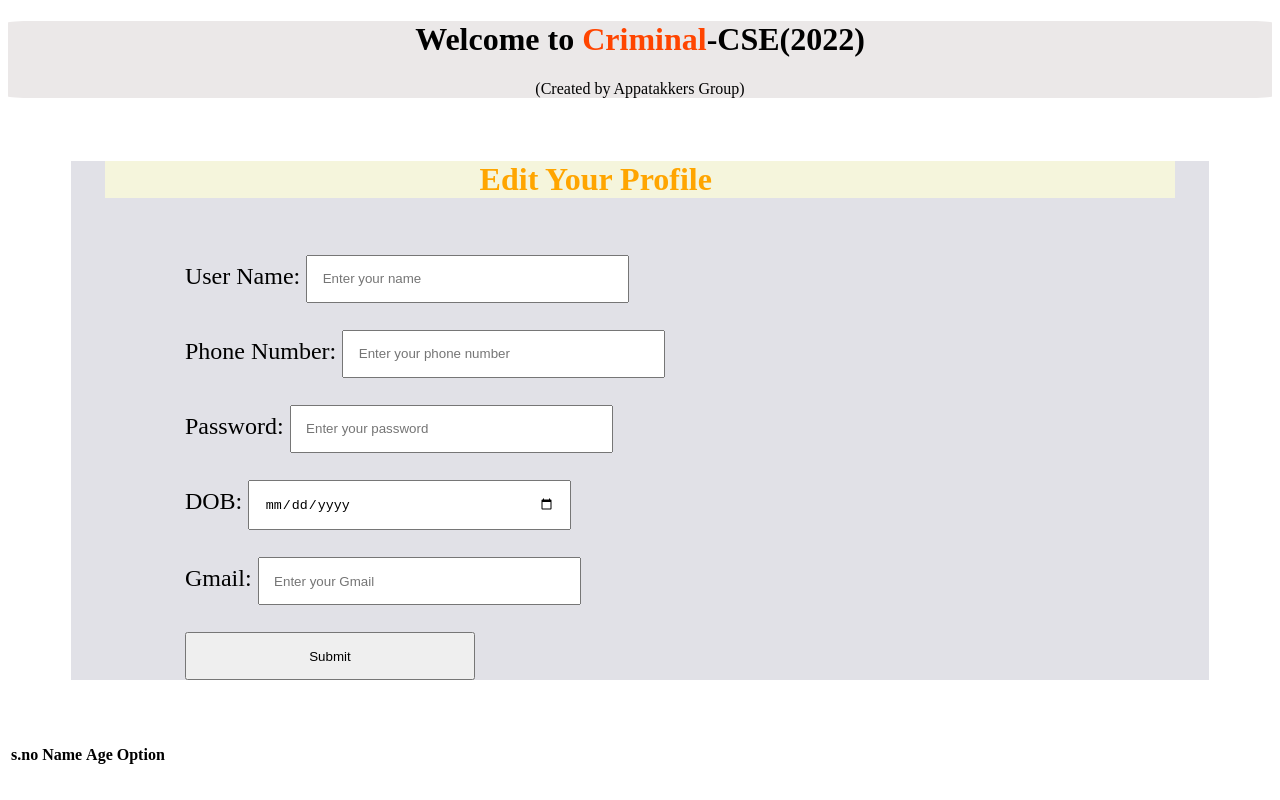
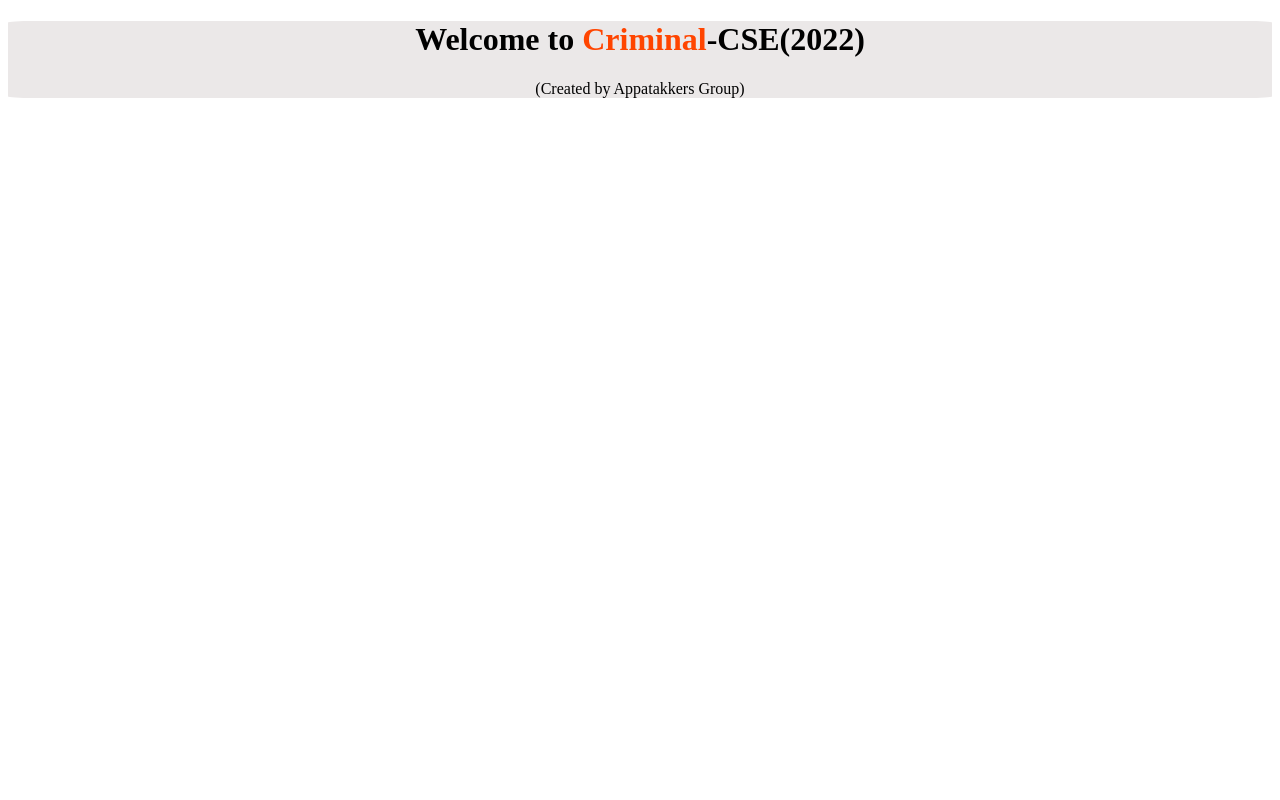
Before and after one commit to coding9787/college, a plain HTML site: page index.html in a window 1280 px wide. Drawn offline with Linux system fonts and the light colour scheme; no server answers.

Commit message:
insetup1

```diff
--- a/index.html
+++ b/index.html
@@ -36,35 +36,6 @@
 </head>
 <body>
     <div style="background-color: rgb(235, 232, 232); border-radius: 2%;"><center> <h1>Welcome to <span style="color: orangered;">Criminal</span>-CSE(2022)</h1><span>(Created by Appatakkers Group)</span></center></div>
-    <div></div>
-    <div>
-
-        <div id="formid" class="formclass">
-            <div class="profilemsg"><h1 class="h1">Edit Your Profile</h1></div>
-            <form action="" id="userform" class="form">
-                <label for="name">User Name: </label><input type="text" name="" id="name" placeholder="Enter your name"><br>
-                <br><label for="phonenumber">Phone Number: </label><input type="number" name="" id="phonenumber" placeholder="Enter your phone number"><br>
-                <br><label for="password">Password: </label><input type="password" name="" id="password" placeholder="Enter your password"><br>
-                <br><label for="dob"></label>DOB: <input type="date" name="" id="dob" placeholder="Enter your DOB"><br>
-                <br><label for="gmail">Gmail: </label><input type="email" name="" id="gmail" placeholder="Enter your Gmail"><br>
-                <br><input type="submit" value="Submit">
-        </form></div>
-        <div>
-            <table>
-                <thead>
-                    <tr>
-                        <th>s.no</th>
-                        <th>Name</th>
-                        <th>Age</th>
-                        <th>Option</th>
-                    </tr>
-                </thead>
-                <tbody id="usertable">
-
-                </tbody>
-            </table>
-        </div>
-    </div>
 
 
 
@@ -75,7 +46,10 @@
 
 
 
-    <script type="module">
+
+<!--
+
+  <script type="module">
         // Import the functions you need from the SDKs you need
         import { initializeApp } from "https://www.gstatic.com/firebasejs/10.7.1/firebase-app.js";
         import { getAnalytics } from "https://www.gstatic.com/firebasejs/10.7.1/firebase-analytics.js";
@@ -143,5 +117,6 @@
 
 
       </script>
+-->
 </body>
 </html>
```
